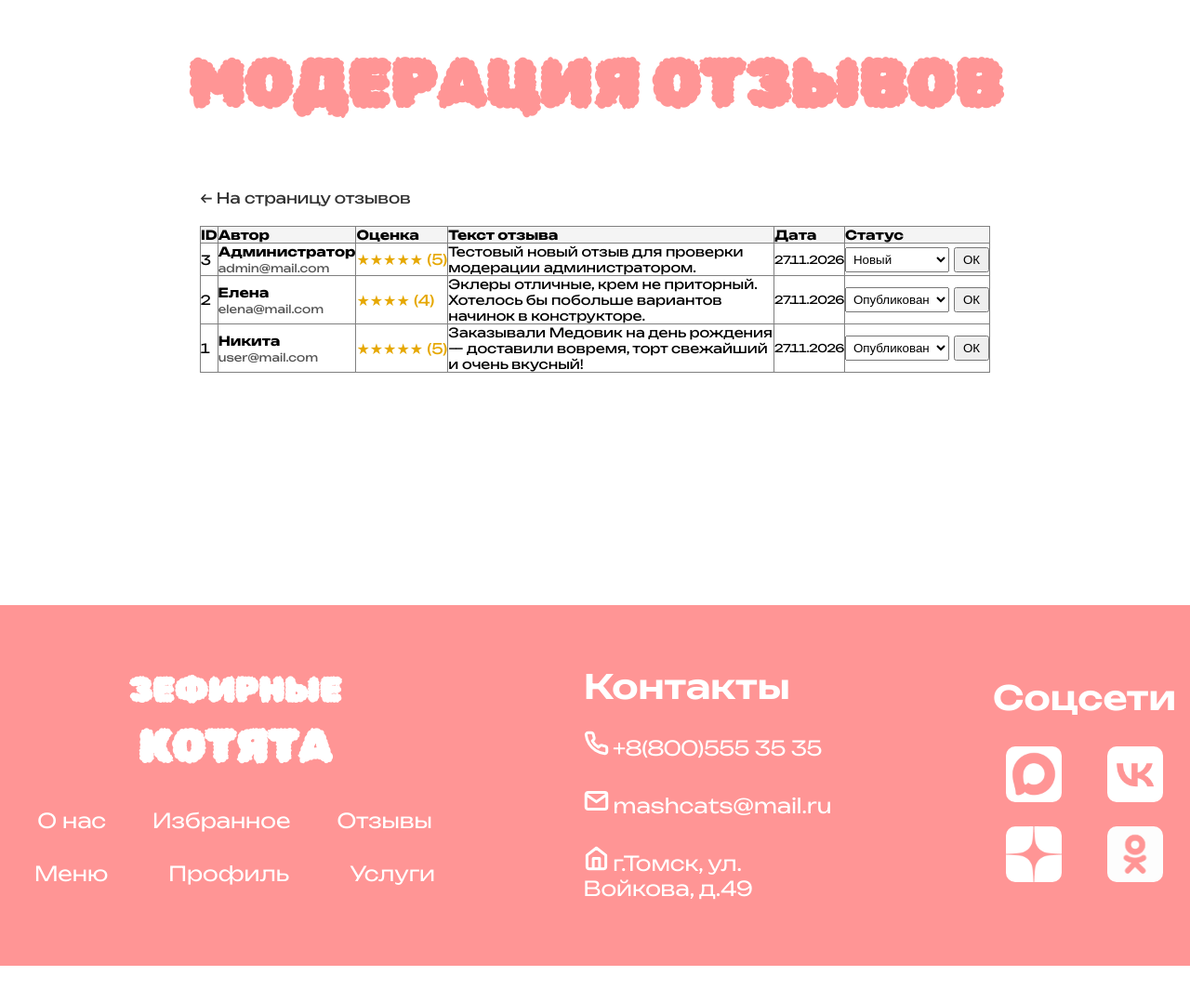
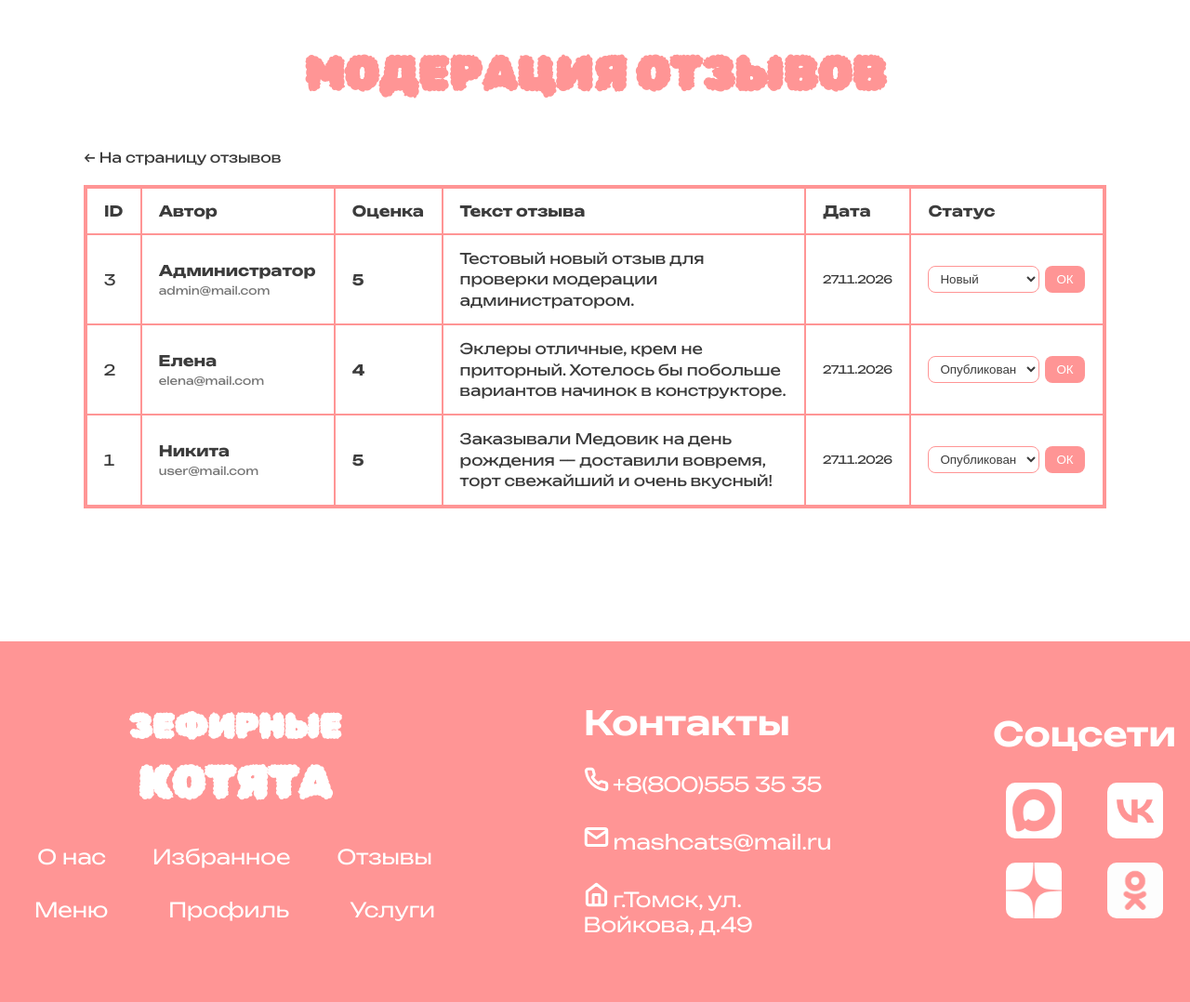
Before and after one commit to Davidbek-code/Mash_cats_website, a Laravel app: page /admin/reviews in a window 1280 px wide; the page is wider, and only the part inside the window is pictured. Shown: the part 130-1208 px from the top of that part at 93% size. Before the commit the page ends 1169 px from the top of that part, so only its background shows below. Run offline with Laravel 12, Linux system fonts and the light colour scheme; a user stored in the database is signed in; data comes from the database, SQL or seed files in the repository; data that the repository does not hold is empty.

Commit message:
Adding styles for tables, reworking ordercontroller

```diff
--- a/public/css/cart.css
+++ b/public/css/cart.css
@@ -32,9 +32,8 @@ p {
 
 .cart_container {
     max-width: 800px;
-    height: 80vh;
     margin: 20px auto;
-
+    min-height: 80vh;
 }
 
 .cart_items_container {
--- a/public/css/my_orders.css
+++ b/public/css/my_orders.css
@@ -28,7 +28,7 @@ p, strong {
 .myorders_container {
     max-width: 800px;
     margin: 20px auto;
-    height: 80vh;
+    min-height: 80vh;
 }
 
 .myorders_bar {
--- a/public/css/registration.css
+++ b/public/css/registration.css
@@ -33,14 +33,6 @@ main {
     font-family: "Rubbik Bubbles", sans-serif;
     font-size: 70px;
     text-align: center;
-    color: #FF9595;
-    margin-top: 50px;
-    margin-bottom: 50px;
-}
-
-.admin_title {
-    font-family: "Rubbik Bubbles", sans-serif;
-    font-size: 50px;
     color: #FF9595;
     margin-top: 50px;
     margin-bottom: 50px;
--- /dev/null
+++ b/public/css/tables.css
@@ -0,0 +1,128 @@
+@import url('https://fonts.googleapis.com/css2?family=Montserrat:wght@100..900&display=swap');
+@font-face {
+    font-family: "Rubbik Bubbles";
+    src: url(../fonts/RubikBubbles-Regular.ttf)
+}
+@font-face {
+    font-family: "Bounded-Variable";
+    src: url(../fonts/Bounded-Variable.ttf)
+}
+*{
+    margin: 0;
+    padding: 0;
+}
+body {
+    font-family: "Bounded-Variable", "sans-serif";
+}
+
+main {
+    min-height: 80vh;
+}
+
+.admin_title {
+    font-family: "Rubbik Bubbles", sans-serif;
+    font-size: 50px;
+    color: #FF9595;
+    margin-top: 50px;
+    margin-bottom: 50px;
+    text-align: center;
+}
+
+.table-wrapper {
+    max-width: 1100px;
+    margin: 20px auto;
+    border: 2px solid #FF9595;
+    overflow-x: auto;
+}
+
+.custom-table {
+    width: 100%;
+    border-collapse: collapse;
+    color: #3C3C3C;
+}
+
+.custom-table th,
+.custom-table td {
+    border: 2px solid #FF9595;
+    padding: 14px 18px;
+    text-align: left;
+}
+
+.page-container {
+    max-width: 1100px;
+    margin: 20px auto;
+    color: #3C3C3C;
+}
+
+.page-header {
+    display: flex;
+    justify-content: space-between;
+    align-items: center;
+    margin-bottom: 20px;
+}
+
+.back-link {
+    text-decoration: none;
+    color: #3C3C3C;
+    font-size: 15px;
+}
+
+.alert-success {
+    max-width: 1100px;
+    margin: 20px auto 15px auto;
+    padding: 12px 16px;
+    border: 1px solid green;
+    border-radius: 10px;
+    color: green;
+    box-sizing: border-box /* Чтобы padding не увеличивал ширину сверх 1100px */
+}
+
+.author-email {
+    font-size: 12px;
+    color: #777;
+}
+
+.review-rating {
+    font-size: 16px;
+    font-weight: 700;
+}
+
+.review-text {
+    max-width: 350px;
+    line-height: 1.4;
+}
+
+.review-date {
+    font-size: 12px;
+    white-space: nowrap;
+}
+
+.empty-message {
+    text-align: center;
+    padding: 25px
+}
+
+.status-form {
+    display: flex;
+    gap: 6px;
+    margin: 0;
+}
+
+.status-select {
+    padding: 5px 8px;
+    border: 1px solid #FF9595;
+    border-radius: 8px;
+    color: #3C3C3C;
+    background: white;
+    outline: none;
+}
+
+.status-btn {
+    padding: 5px 12px;
+    border: none;
+    border-radius: 8px;
+    background: #FF9595;
+    color: white;
+    cursor: pointer;
+    font-weight: 500;
+}
--- a/resources/views/reviews/admin.blade.php
+++ b/resources/views/reviews/admin.blade.php
@@ -3,25 +3,26 @@
 @section('title', 'Создание товара')
 
 @push('styles')
-    <link rel="stylesheet" href="{{ asset('css/registration.css') }}">
+    <link rel="stylesheet" href="{{ asset('css/tables.css') }}">
 @endpush
 
 @section('content')
-<h1 class="registration_title">МОДЕРАЦИЯ ОТЗЫВОВ</h1>
-<div style="max-width: 1000px; margin: 20px auto;">
-    <div style="display: flex; justify-content: space-between; align-items: center; margin-bottom: 20px;">
-        <a href="{{ route('reviews.index') }}" style="text-decoration: none; color: #333;">← На страницу отзывов</a>
+<h1 class="admin_title">МОДЕРАЦИЯ ОТЗЫВОВ</h1>
+<div class="page-container">
+    <div class="page-header">
+        <a href="{{ route('reviews.index') }}" class="back-link">← На страницу отзывов</a>
     </div>
 
     @if(session('success'))
-        <div style="padding: 10px; border: 1px solid green; color: green; margin-bottom: 15px;">
+        <div class="alert-success">
             {{ session('success') }}
         </div>
     @endif
 
-    <table border="1" cellpadding="10" cellspacing="0" style="width: 100%; border-collapse: collapse; text-align: left; font-size: 14px;">
+    <div class="table-wrapper">
+        <table class="custom-table">
             <thead>
-        <tr style="background: #f4f4f4;">
+            <tr>
                 <th>ID</th>
                 <th>Автор</th>
                 <th>Оценка</th>
@@ -36,19 +37,19 @@
                     <td>{{ $review->id }}</td>
                     <td>
                         <strong>{{ $review->user->name ?? 'Неизвестно' }}</strong><br>
-                    <span style="font-size: 12px; color: #555;">{{ $review->user->email ?? '' }}</span>
+                        <span class="author-email">{{ $review->user->email ?? '' }}</span>
                     </td>
-                <td style="color: #e6a800; font-size: 16px;">
-                    {{ str_repeat('★', $review->rating) }} ({{ $review->rating }})
+                    <td class="review-rating">
+                        {{ $review->rating }}
                     </td>
-                <td style="max-width: 350px;">{{ $review->text }}</td>
-                <td style="font-size: 12px;">{{ \Carbon\Carbon::parse($review->created_at)->format('d.m.Y') }}</td>
+                    <td class="review-text">{{ $review->text }}</td>
+                    <td class="review-date">{{ \Carbon\Carbon::parse($review->created_at)->format('d.m.Y') }}</td>
                     <td>
-                    <form action="{{ route('reviews.updateStatus', $review) }}" method="POST" style="display: flex; gap: 5px; margin: 0;">
+                        <form action="{{ route('reviews.updateStatus', $review) }}" method="POST" class="status-form">
                             @csrf
                             @method('PATCH')
 
-                        <select name="review_status" style="padding: 4px;">
+                            <select name="review_status" class="status-select">
                                 @foreach(['Новый', 'Опубликован', 'Отклонён'] as $statusOption)
                                     <option value="{{ $statusOption }}" {{ $review->review_status === $statusOption ? 'selected' : '' }}>
                                         {{ $statusOption }}
@@ -56,17 +57,18 @@
                                 @endforeach
                             </select>
 
-                        <button type="submit" style="padding: 4px 8px; cursor: pointer;">ОК</button>
+                            <button type="submit" class="status-btn">ОК</button>
                         </form>
                     </td>
                 </tr>
             @empty
                 <tr>
-                <td colspan="6" style="text-align: center;">Отзывов пока нет.</td>
+                    <td colspan="6" class="empty-message">Отзывов пока нет.</td>
                 </tr>
             @endforelse
             </tbody>
         </table>
     </div>
+</div>
 
 @endsection
```
Also changed, not shown: app/Http/Controllers/OrderController.php (+11 -12 lines), resources/views/admin/users.blade.php (+6 -8 lines), resources/views/orders/index.blade.php (+20 -21 lines), storage/app/public/products/81myNt2r26aglnkzUvuGSWMgPdAbMY6lPZxfz9Ic.jpg (added). Lines whose indentation alone changed are shown as unchanged.
